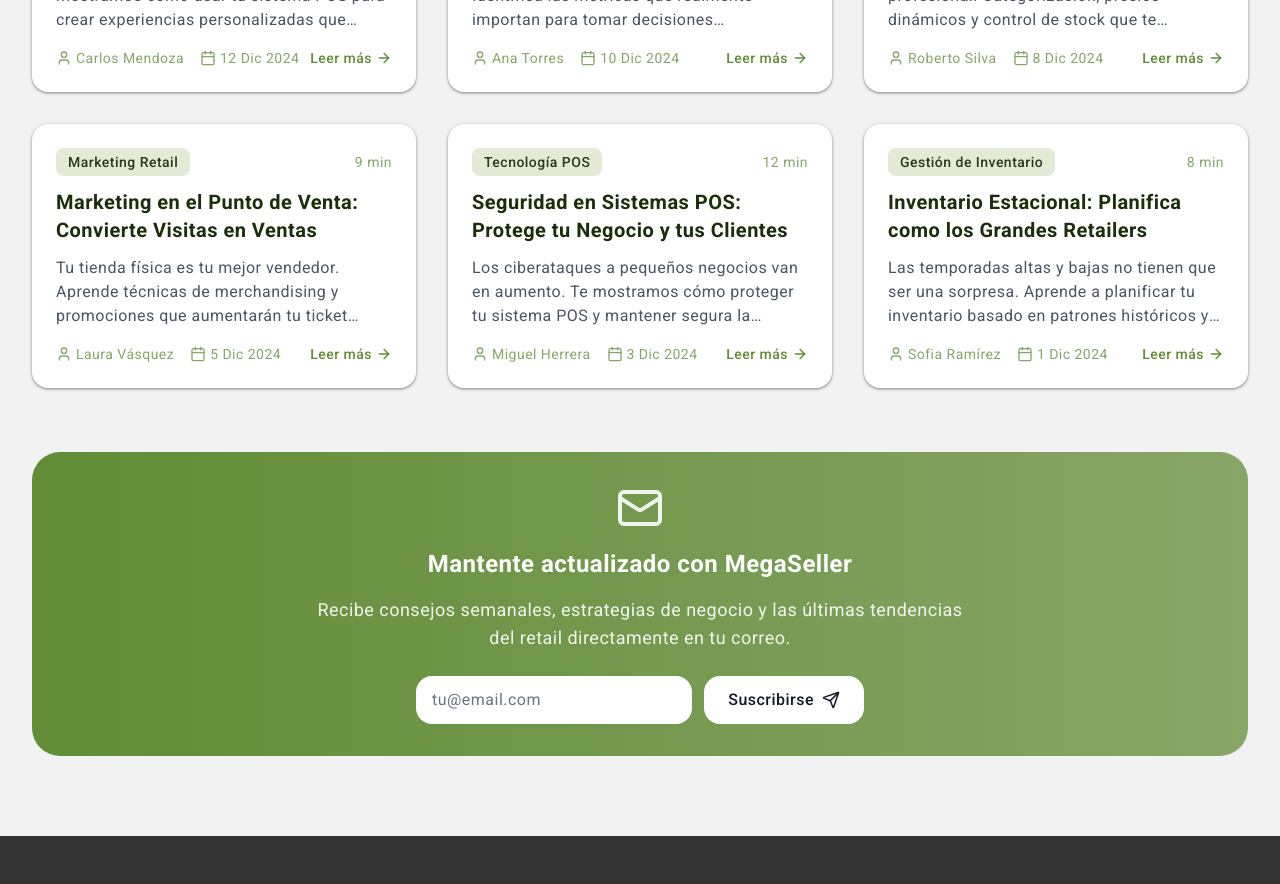
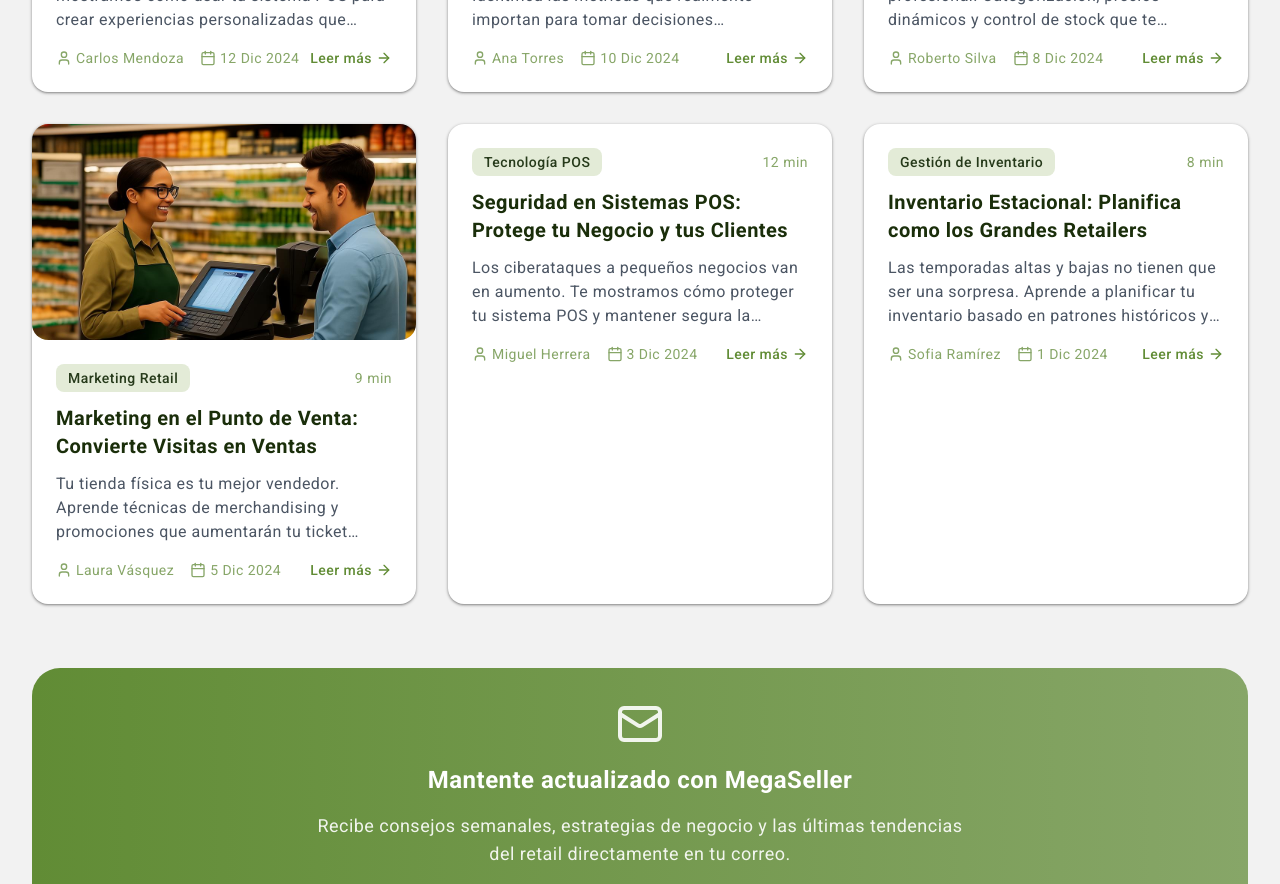
Before and after one commit to SAFENATPANEA/mega-seller-insights-hub, a React (Vite) app: page / in a window 1280 px wide. Shown: the part 1360-2244 px from the top of the page. Built offline with nearby package versions, Linux system fonts and the light colour scheme.

Commit message:
Refactor code structure for improved readability and maintainability

```diff
--- a/src/pages/ArticleMarketingPOS.tsx
+++ b/src/pages/ArticleMarketingPOS.tsx
@@ -65,7 +65,7 @@ const ArticleMarketingPOS = () => {
         {/* Featured Image */}
         <div className="mb-12 corner-large overflow-hidden elevation-1">
           <img
-            src="/lovable-uploads/marketting pos.png"
+            src="/lovable-uploads/marketing-pos.png"
             alt="Marketing en el punto de venta"
             className="w-full h-64 md:h-96 object-cover"
           />
--- a/src/pages/Index.tsx
+++ b/src/pages/Index.tsx
@@ -68,6 +68,7 @@ const Index = () => {
       date: "5 Dic 2024",
       readTime: "9 min",
       category: "Marketing Retail",
+      image: "/lovable-uploads/marketing-pos.png",
       slug: "/articulo/marketing-punto-venta-convierte-visitas-ventas"
     },
     {
```
Also changed, not shown: public/lovable-uploads/marketing-pos.png (renamed from public/lovable-uploads/marketting pos.png).
